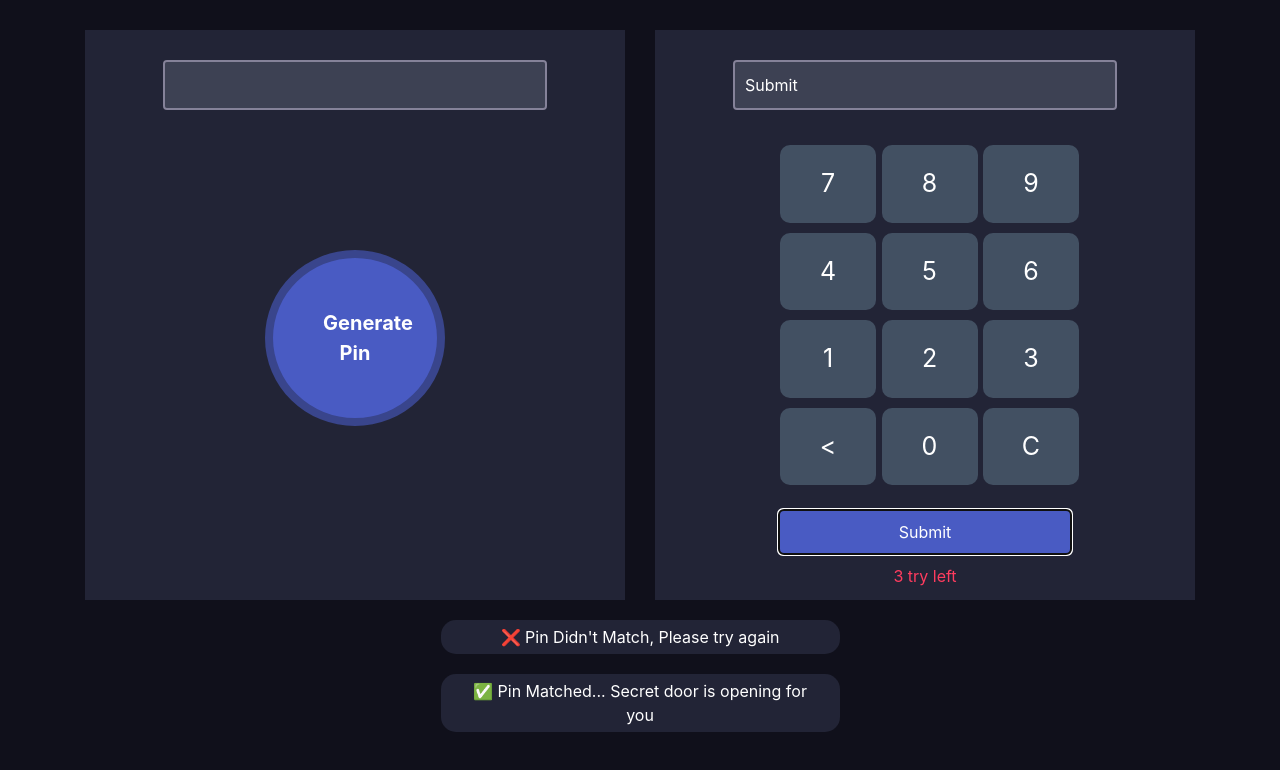
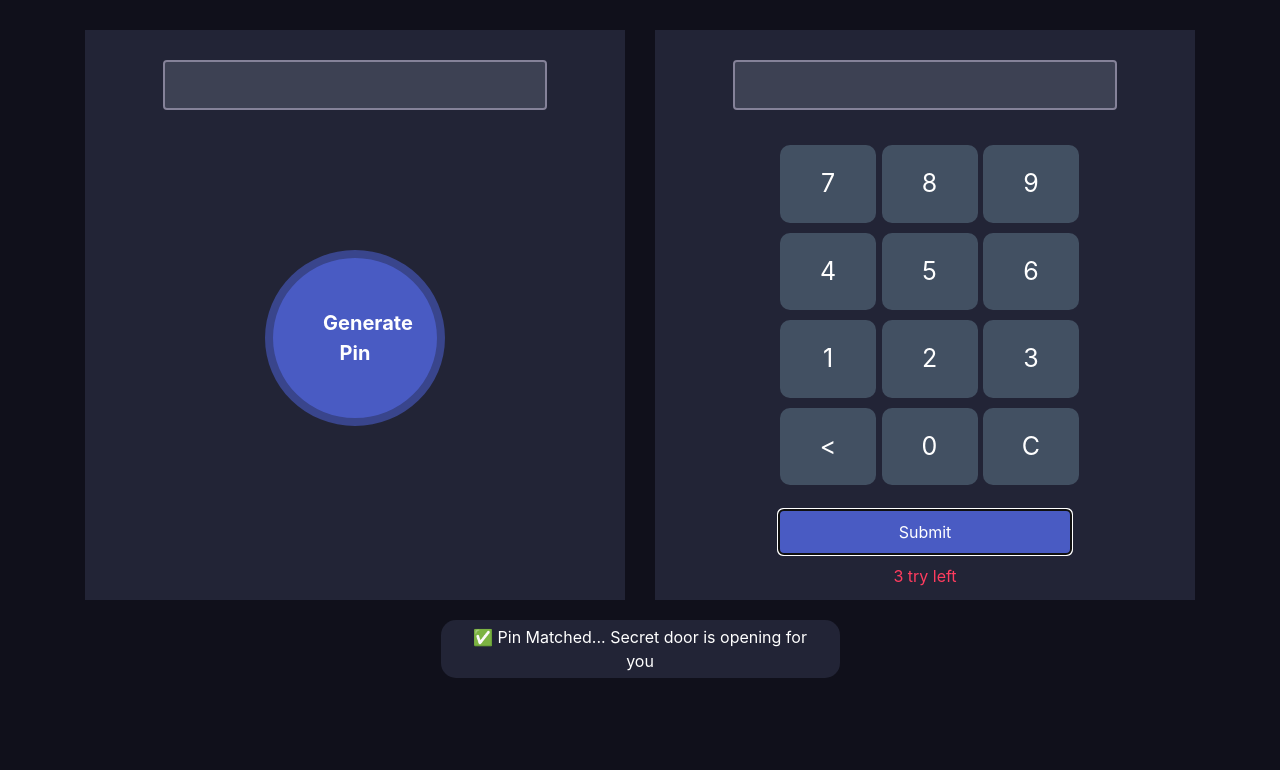
Before and after one commit to Istiaque-Ahemed/Pin-Matcher, a plain HTML site: page index.html in a window 1280 px wide. Both pictures are taken after a click on the button "Submit". Drawn offline with nearby package versions, Linux system fonts and the light colour scheme.

Commit message:
all complete

```diff
--- a/app.js
+++ b/app.js
@@ -1,10 +1,10 @@
 function getPin() {
     const pin = Math.round(Math.random() * 10000);
     const pinString = pin + '';
-    if (pinString.length == 4){
+    if (pinString.length == 4) {
         return pin
     }
-    else{
+    else {
         return getPin();
     }
 
@@ -13,11 +13,33 @@ function getPin() {
 function generatePin() {
     const pin = getPin();
     document.getElementById('display-pin').value = pin;
+
 }
-document.getElementById('key-pad').addEventListener('click',function(event){
+document.getElementById('key-pad').addEventListener('click', function (event) {
     const number = event.target.innerText;
     const caleInput = document.getElementById('typed-number');
-    const previusNumber = caleInput.value;
-    const newNumber = previusNumber + number;
-    caleInput.value = newNumber;
+    if (isNaN(number)) {
+        if (number == 'C') {
+            caleInput.value = '';
+        }
+    }
+    else {
+        const previusNumber = caleInput.value;
+        const newNumber = previusNumber + number;
+        caleInput.value = newNumber;
+    }
 })
+function verifyPin() {
+    const pin = document.getElementById('display-pin').value;
+    const typedNumber = document.getElementById('typed-number').value;
+    const successMessage = document.getElementById('notify-success');
+    const fialError = document.getElementById('notify-fial');
+    if (pin == typedNumber) {
+       successMessage.style.display = 'block';
+        fialError.style.display = 'none';
+    }
+    else {
+        successMessage.style.display = 'none';
+        fialError.style.display = 'block';
+    }
+}
--- a/index.html
+++ b/index.html
@@ -42,7 +42,7 @@
                                 <div class="button">C</div>
                             </div>
                             <div>
-                                <button type="submit" class="submit-btn">Submit</button>
+                                <button onclick="verifyPin()" type="submit" class="submit-btn">Submit</button>
                                 <p class="action-left">3 try left</p>
                             </div>
                     </div>
@@ -50,8 +50,8 @@
             </div>
         </div>
         <div class="notify-section">
-            <p class="notify">❌ Pin Didn't Match, Please try again</p>
-            <p class="notify">✅ Pin Matched... Secret door is opening for you</p>
+            <p id="notify-fial" class="notify">❌ Pin Didn't Match, Please try again</p>
+            <p id="notify-success" class="notify">✅ Pin Matched... Secret door is opening for you</p>
         </div>
     </div>
     <script src="app.js"></script>
--- a/style.css
+++ b/style.css
@@ -95,6 +95,8 @@ color: #E0B612;
     margin-top: 20px;
     border-radius: 15px;
     padding: 5px 20px;
+    display: none;
+
 }
 .notify-section{
     width: 35%;
```
